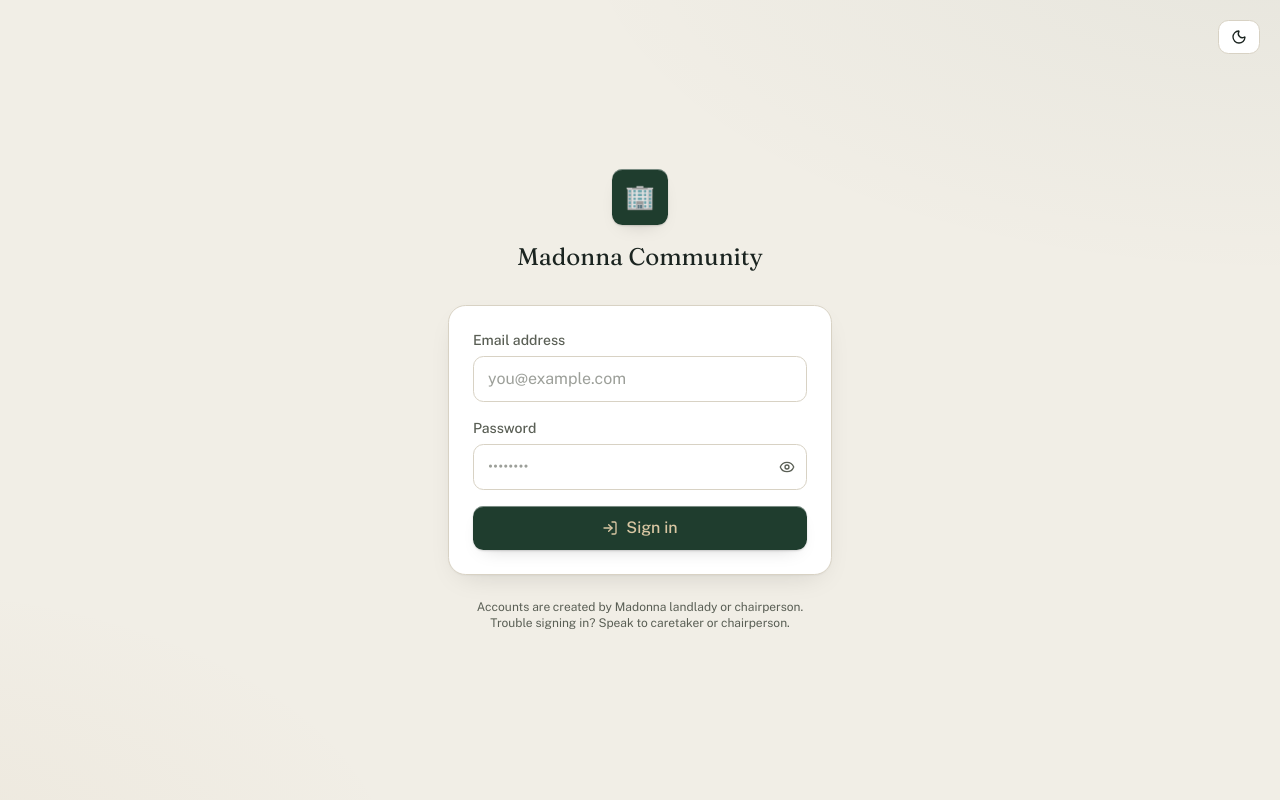
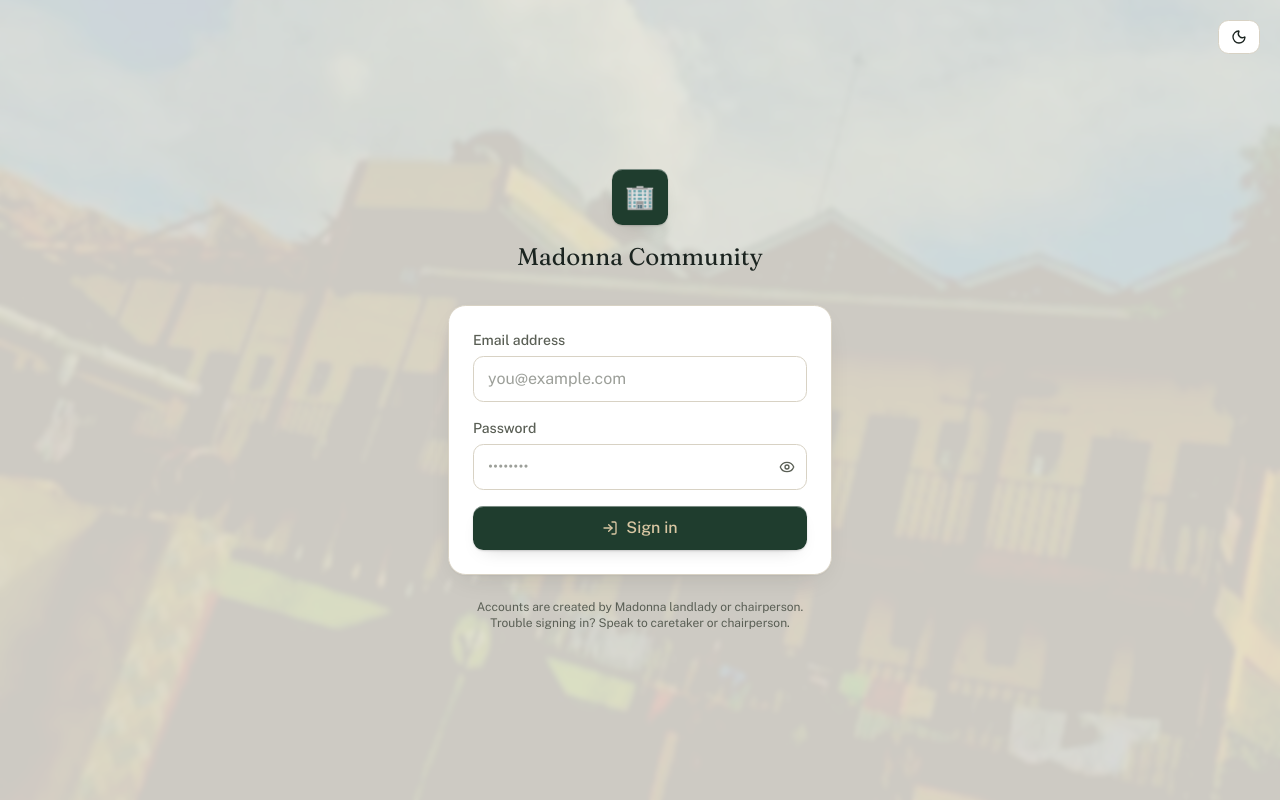
Before and after one commit to samkib/madonna-community, a React (Vite) app: page /login in a window 1280 px wide. Built offline with nearby package versions, Linux system fonts and the light colour scheme; no server answers.

Commit message:
updated the signin screen background

```diff
--- a/src/pages/Login.jsx
+++ b/src/pages/Login.jsx
@@ -30,16 +30,22 @@ export default function Login() {
   }
 
   return (
-    <div className="min-h-screen flex items-center justify-center px-4 py-10 relative">
+    <div className="min-h-screen flex items-center justify-center px-4 py-10 relative overflow-hidden">
+      <div
+        className="absolute inset-0 bg-cover bg-center"
+        style={{ backgroundImage: "url('/estate-photo.jpg')" }}
+      />
+      <div className="absolute inset-0 bg-bg/85 backdrop-blur-[2px]" />
+
       <button
         onClick={toggleTheme}
-        className="btn-secondary !px-3 !py-2 absolute top-5 right-5"
+        className="btn-secondary !px-3 !py-2 absolute top-5 right-5 z-10"
         aria-label="Toggle theme"
       >
         {isDark ? <Sun size={16} /> : <Moon size={16} />}
       </button>
 
-      <div className="w-full max-w-sm animate-fade-up">
+      <div className="w-full max-w-sm animate-fade-up relative z-10">
         <div className="flex flex-col items-center mb-8">
           <div className="w-14 h-14 rounded-plaque bg-primary flex items-center justify-center shadow-plaque mb-4">
             <span className="font-display text-accent-soft text-2xl font-semibold">🏢</span>
```
Also changed, not shown: public/estate-photo.jpg (added).
